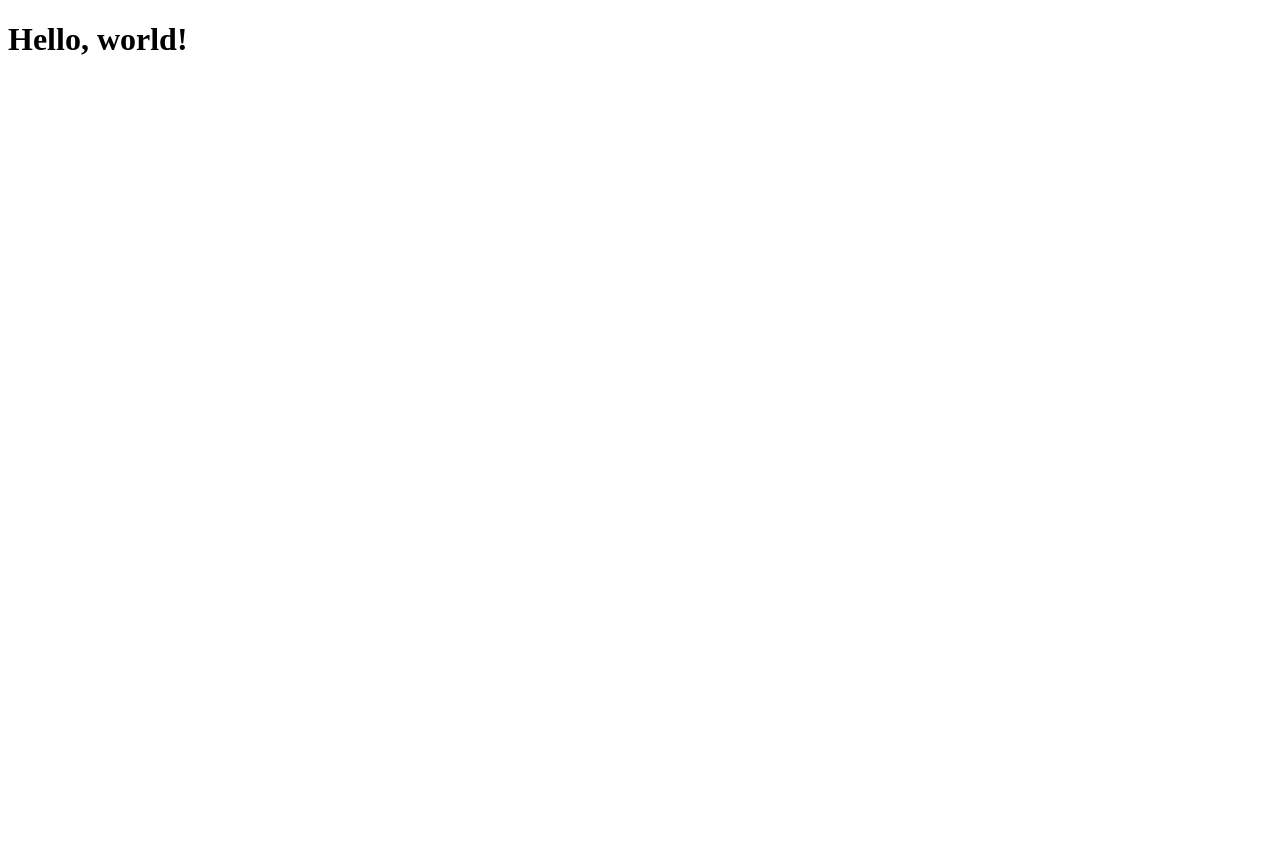
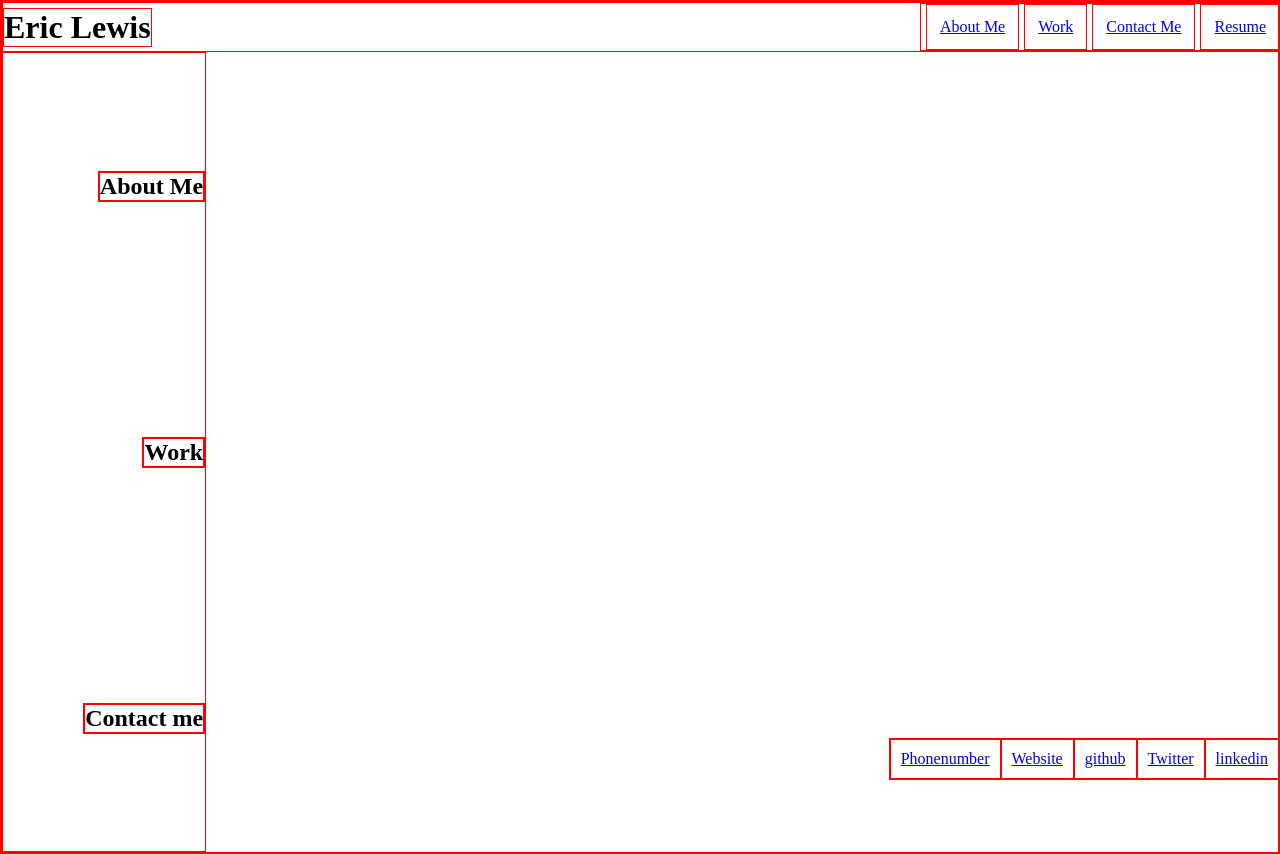
Before and after one commit to Xydra01/Eric-Lewis-Portfolio, a plain HTML site: page index.html in a window 1280 px wide. Before the commit the page ends 800 px from the top, so only its background shows below. Drawn offline with Linux system fonts and the light colour scheme.

Commit message:
Added Basic Layout

```diff
--- a/assets/css/reset.css
+++ b/assets/css/reset.css
@@ -1,15 +1,15 @@
-html {
-  box-sizing: border-box;
-  font-size: 16px;
-}
+/* http://meyerweb.com/eric/tools/css/reset/
+   v2.0 | 20110126
+   License: none (public domain)
+*/
 
-*,
-*:before,
-*:after {
-  box-sizing: inherit;
-}
-
+html,
 body,
+div,
+span,
+applet,
+object,
+iframe,
 h1,
 h2,
 h3,
@@ -17,19 +17,113 @@ h4,
 h5,
 h6,
 p,
+blockquote,
+pre,
+a,
+abbr,
+acronym,
+address,
+big,
+cite,
+code,
+del,
+dfn,
+em,
+img,
+ins,
+kbd,
+q,
+s,
+samp,
+small,
+strike,
+strong,
+sub,
+sup,
+tt,
+var,
+b,
+u,
+i,
+center,
+dl,
+dt,
+dd,
 ol,
-ul {
+ul,
+li,
+fieldset,
+form,
+label,
+legend,
+table,
+caption,
+tbody,
+tfoot,
+thead,
+tr,
+th,
+td,
+article,
+aside,
+canvas,
+details,
+embed,
+figure,
+figcaption,
+footer,
+header,
+hgroup,
+menu,
+nav,
+output,
+ruby,
+section,
+summary,
+time,
+mark,
+audio,
+video {
   margin: 0;
   padding: 0;
-  font-weight: normal;
+  border: 0;
+  font-size: 100%;
+  font: inherit;
+  vertical-align: baseline;
 }
-
+/* HTML5 display-role reset for older browsers */
+article,
+aside,
+details,
+figcaption,
+figure,
+footer,
+header,
+hgroup,
+menu,
+nav,
+section {
+  display: block;
+}
+body {
+  line-height: 1;
+}
 ol,
 ul {
   list-style: none;
 }
-
-img {
-  max-width: 100%;
-  height: auto;
+blockquote,
+q {
+  quotes: none;
 }
+blockquote:before,
+blockquote:after,
+q:before,
+q:after {
+  content: "";
+  content: none;
+}
+table {
+  border-collapse: collapse;
+  border-spacing: 0;
+}
--- a/assets/css/style.css
+++ b/assets/css/style.css
@@ -0,0 +1,64 @@
+* {
+  box-sizing: border-box;
+  margin: 0;
+  padding: 0;
+  border: 1px solid red;
+}
+
+header {
+  display: flex;
+  flex: 1;
+  flex-direction: row;
+  align-items: center;
+  position: absolute;
+  min-width: 100vw;
+  justify-content: space-between;
+}
+
+nav {
+  display: flex;
+}
+
+header a {
+  padding: 13px;
+  margin-left: 5px;
+  margin-right: 0px;
+}
+
+body {
+  display: flex;
+}
+
+.sidebar {
+  display: flex;
+  flex: 1 0 300px;
+  flex-direction: column;
+  margin-top: 50px;
+  max-width: 16%;
+  min-height: 100vh;
+  align-items: flex-end;
+  justify-content: space-around;
+}
+
+footer {
+  position: absolute;
+  bottom: 20px;
+  right: 0;
+  display: flex;
+  justify-content: space-between;
+  align-items: center;
+  flex: 1 1 0;
+}
+
+footer a {
+  padding: 10px;
+}
+
+@media only screen and (max-width: 768px) {
+  .sidebar {
+    display: none;
+  }
+  header {
+    flex-direction: column;
+  }
+}
--- a/index.html
+++ b/index.html
@@ -2,13 +2,49 @@
 <html lang="en">
   <head>
     <meta charset="UTF-8" />
-    <title>Hello, world!</title>
+    <title>Eric Lewis (Xydra) - Portfolio</title>
     <meta name="viewport" content="width=device-width,initial-scale=1" />
     <meta name="description" content="" />
     <link rel="CSSreset" href="./assets/css/reset.css" />
     <link rel="stylesheet" href="./assets/css/style.css" />
   </head>
-  <body>
-    <h1>Hello, world!</h1>
+  <body class="page">
+    <header>
+      <h1>Eric Lewis</h1>
+      <nav>
+        <a href="#">About Me</a>
+        <a href="#">Work</a>
+        <a href="#">Contact Me</a>
+        <a href="#">Resume</a>
+      </nav>
+    </header>
+
+    <div class="sidebar">
+
+      <div class="text_sidebar">
+      <h2>About Me</h2>
+      </div>
+
+      <div><h2>Work</h2></div>
+
+      <div><h2>Contact me</h2></div>
+
+    </div>
+
+
+
+
+
+
+      <footer class="Footer">
+         <a href="#">Phonenumber</a>
+
+          <a href="#">Website</a>
+          <a href="#">github</a>
+          <a href="#">Twitter</a>
+          <a href="#">linkedin</a>
+        </div>
+      </footer>
+    </div>
   </body>
 </html>
```
Also changed, not shown: assets/images/SEO_Site_Screenshot.png (added), assets/images/preworkstudyguidescreenshot.png (added).
